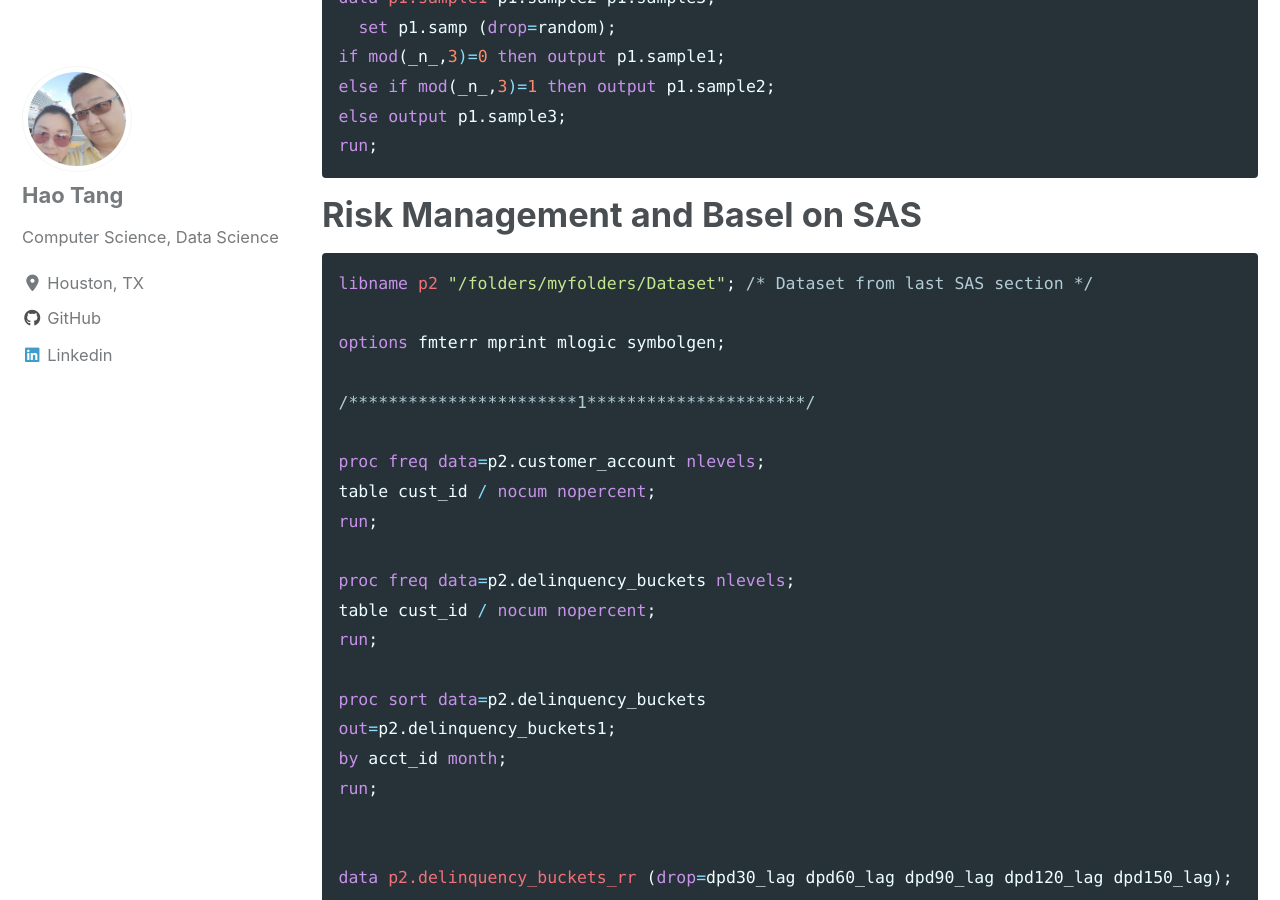
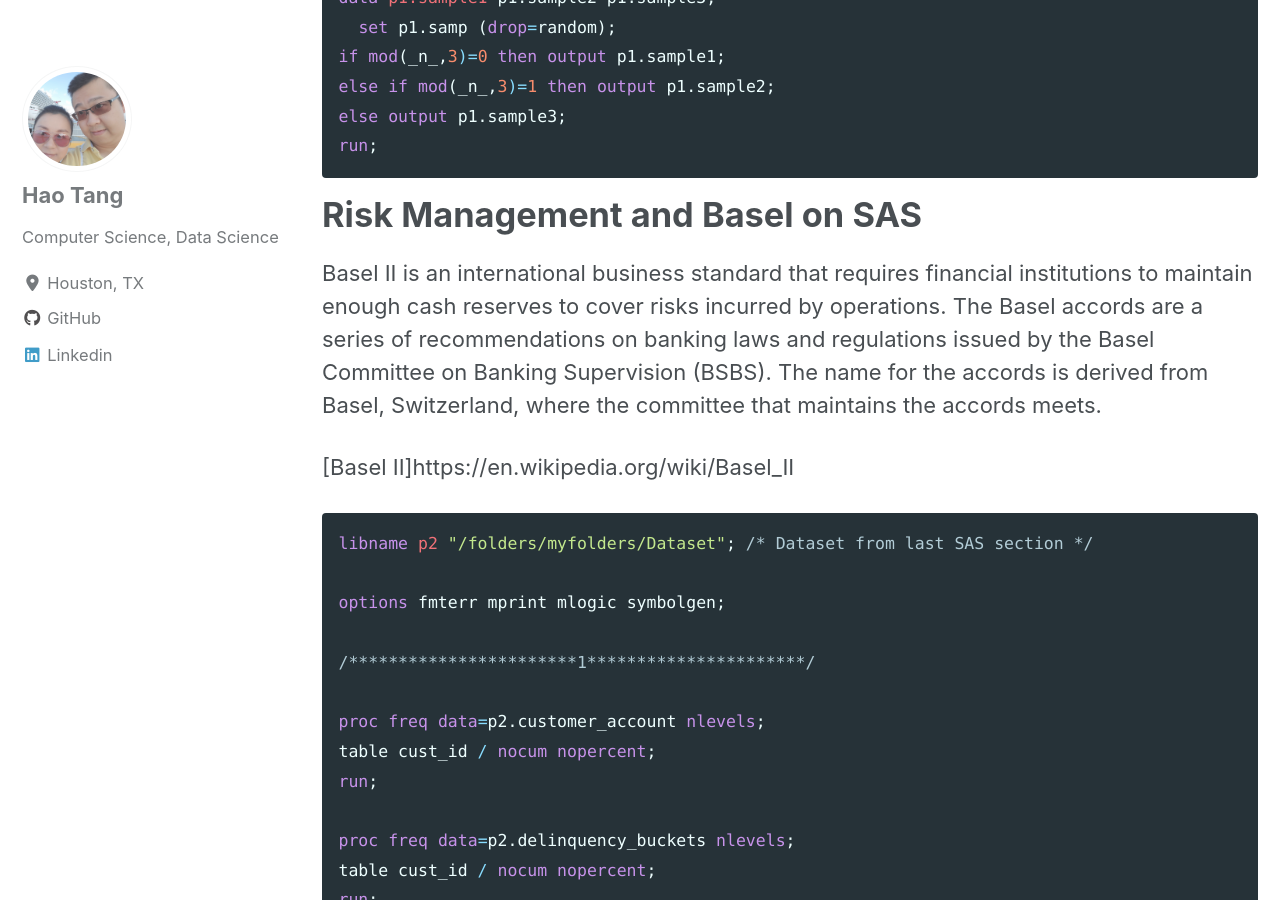
Before and after one commit to tanghao205/tanghao205.github.io, a Jekyll site: the page built from _pages/coding.md, in a window 1280 px wide and 900 px high, scrolled down 12225 px. Built offline with Jekyll 4.4.1, drawn with Linux system fonts in a browser that asks for light colours; cached includes are drawn as plain includes; nearby versions of some CDN libraries.

Commit message:
Update coding.md

````diff
--- a/_pages/coding.md
+++ b/_pages/coding.md
@@ -410,6 +410,11 @@ run;
 ```
 
 # Risk Management and Basel on SAS
+
+Basel II is an international business standard that requires financial institutions to maintain enough cash reserves to cover risks incurred by operations. The Basel accords are a series of recommendations on banking laws and regulations issued by the Basel Committee on Banking Supervision (BSBS). The name for the accords is derived from Basel, Switzerland, where the committee that maintains the accords meets.
+
+[Basel II]https://en.wikipedia.org/wiki/Basel_II
+
 ```sas
 libname p2 "/folders/myfolders/Dataset"; /* Dataset from last SAS section */
 
````
